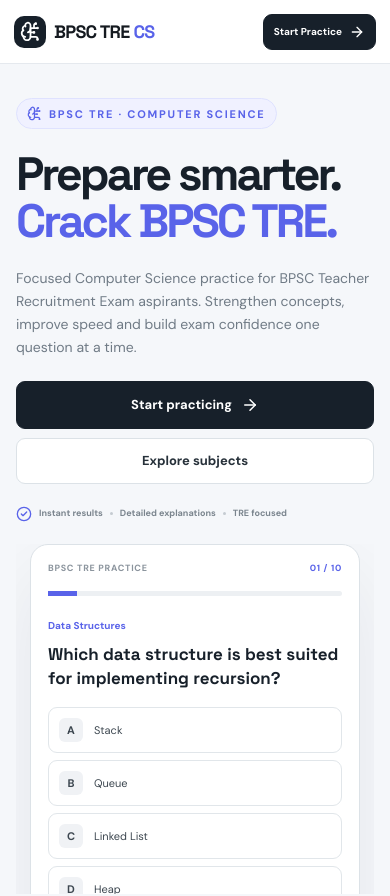
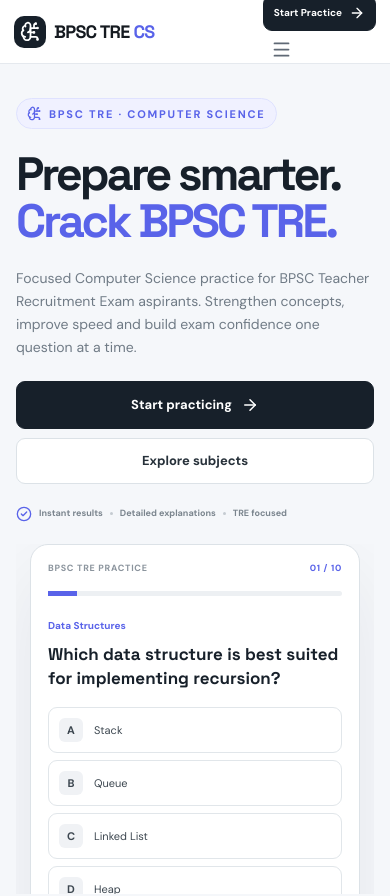
Before and after one commit to vickypatel88048/cs-quiz, a React (Vite) app: page / in a window 390 px wide. Shown: the top 896 px of the page. Built offline with nearby package versions, Linux system fonts and the light colour scheme.

Commit message:
fix: add mobile navigation to home page

```diff
--- a/src/Home.jsx
+++ b/src/Home.jsx
@@ -1,5 +1,5 @@
 import React from 'react'
-import { ArrowRight, BrainCircuit, CheckCircle2, Clock3, Database, Play, Trophy } from 'lucide-react'
+import { ArrowRight, BrainCircuit, CheckCircle2, Clock3, Database, Menu, Play, Trophy, X } from 'lucide-react'
 
 const highlights = [
   { icon: Database, title: 'TRE Computer Science Subjects', text: 'Practice DSA, DBMS, OS, Networks, Programming and other core CS topics.' },
@@ -8,11 +8,26 @@
 ]
 
 export default function Home({ onStart, onCategories }) {
+  const [menuOpen, setMenuOpen] = React.useState(false)
+  const closeMenu = () => setMenuOpen(false)
+
   return <div className="home-page">
     <header className="navbar home-navbar">
-      <a className="brand" href="#home"><span className="brand-mark"><BrainCircuit size={21} /></span><span>BPSC TRE <span className="brand-accent">CS</span></span></a>
-      <nav className="home-links"><a className="active" href="#home">Home</a><button onClick={onCategories}>Subjects</button><a href="#features">Features</a><a href="#about">About</a></nav>
-      <button className="home-nav-cta" onClick={onStart}>Start Practice <ArrowRight size={16} /></button>
+      <button className="brand brand-button" onClick={() => { closeMenu(); window.scrollTo({ top: 0, behavior: 'smooth' }) }} aria-label="Go to home">
+        <span className="brand-mark"><BrainCircuit size={21} /></span><span>BPSC TRE <span className="brand-accent">CS</span></span>
+      </button>
+      <nav className={`home-links ${menuOpen ? 'is-open' : ''}`}>
+        <a className="active" href="#home" onClick={closeMenu}>Home</a>
+        <button onClick={() => { closeMenu(); onCategories() }}>Subjects</button>
+        <a href="#features" onClick={closeMenu}>Features</a>
+        <a href="#about" onClick={closeMenu}>About</a>
+      </nav>
+      <div className="home-nav-actions">
+        <button className="home-nav-cta" onClick={() => { closeMenu(); onStart() }}>Start Practice <ArrowRight size={16} /></button>
+        <button className="mobile-menu home-mobile-menu" onClick={() => setMenuOpen(v => !v)} aria-label={menuOpen ? 'Close menu' : 'Open menu'} aria-expanded={menuOpen}>
+          {menuOpen ? <X size={21} /> : <Menu size={21} />}
+        </button>
+      </div>
     </header>
     <main id="home">
       <section className="home-hero">
```
